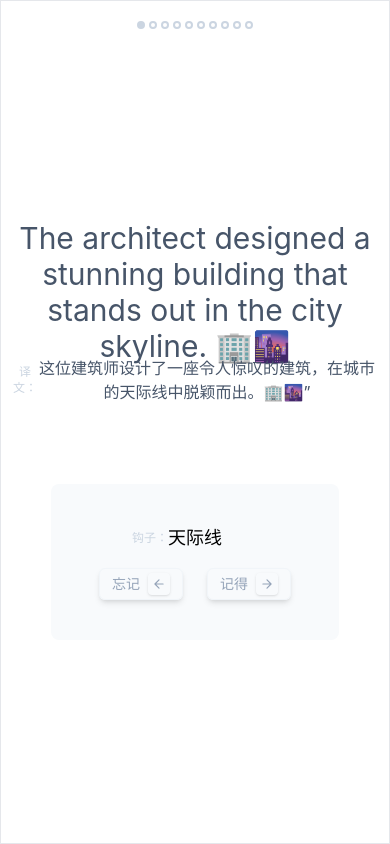
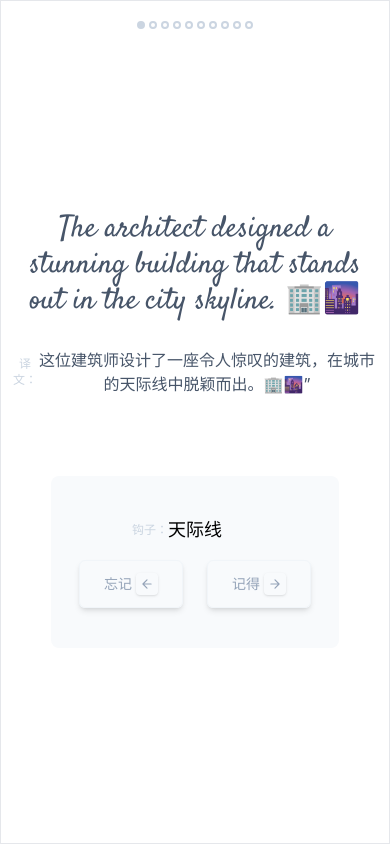
Before and after one commit to StrangeTown/just_recite_web, a React app: page / in a window 390 px wide. Both pictures are taken after a click on the button "英文". Built offline with nearby package versions, Linux system fonts and the light colour scheme.

Commit message:
update button style in mobile

```diff
--- a/public/index.html
+++ b/public/index.html
@@ -26,6 +26,16 @@
     -->
 		<!-- rollin -->
 		<title>Rollin App</title>
+		<link rel="preconnect" href="https://fonts.googleapis.com" />
+		<link rel="preconnect" href="https://fonts.gstatic.com" crossorigin />
+		<link
+			href="https://fonts.googleapis.com/css2?family=Satisfy&display=swap"
+			rel="stylesheet"
+		/>
+		<link
+			href="https://fonts.googleapis.com/css2?family=Roboto&display=swap"
+			rel="stylesheet"
+		/>
 	</head>
 	<body>
 		<noscript>You need to enable JavaScript to run this app.</noscript>
--- a/src/pages/Recite/WorkArea/ReciteButton.tsx
+++ b/src/pages/Recite/WorkArea/ReciteButton.tsx
@@ -7,7 +7,7 @@
 	return (
 		<button
 			onClick={onClick}
-			className="border border-slate-100 rounded-md px-3 py-1 text-sm flex items-center gap-2 text-slate-400 shadow-md hover:shadow-lg"
+			className="border border-slate-100 rounded-md px-6 md:px-3 py-3 md:py-1 text-sm flex items-center gap-2 text-slate-400 shadow-md hover:shadow-lg"
 		>
 			{children}
 		</button>
--- a/src/pages/Recite/WorkArea/index.tsx
+++ b/src/pages/Recite/WorkArea/index.tsx
@@ -44,7 +44,9 @@
 			{/* Answer */}
 			<div className="h-32 w-full">
 				{answerVisible && (
-					<div className="text-3xl text-slate-600">{item.en}</div>
+					<div className="text-3xl text-slate-600 font-[Satisfy]">
+						{item.en}
+					</div>
 				)}
 			</div>
 
@@ -61,7 +63,7 @@
 				<div className="w-72 mt-20 flex flex-col items-center bg-slate-50 p-10 rounded-lg">
 					<div className="flex items-center relative">
 						{/* left of the text */}
-						<div className="text-slate-300 text-xs absolute bottom-0 transform -translate-x-full h-full flex items-center">
+						<div className="text-slate-300 text-xs absolute bottom-0 transform -translate-x-full h-full flex items-center w-max">
 							钩子：
 						</div>
 
@@ -72,19 +74,25 @@
 						{answerVisible ? (
 							<div className="flex justify-center gap-6">
 								<ReciteButton onClick={handleNotClick}>
-									忘记
-									<ArrowLeftKey />
+									<div className="flex items-center gap-1">
+										<div className="w-max">忘记</div>
+										<ArrowLeftKey />
+									</div>
 								</ReciteButton>
 								<ReciteButton onClick={handleOkClick}>
-									记得
-									<ArrowRightKey />
+									<div className="flex items-center gap-1">
+										<div className="w-max">记得</div>
+										<ArrowRightKey />
+									</div>
 								</ReciteButton>
 							</div>
 						) : (
 							<div className="flex justify-center">
 								<ReciteButton onClick={handleDisplayClick}>
-									英文
-									<ArrowUpKey />
+									<div className="flex items-center gap-1">
+										<div className="w-max">英文</div>
+										<ArrowUpKey />
+									</div>
 								</ReciteButton>
 							</div>
 						)}
```
Lines whose indentation alone changed are shown as unchanged.
